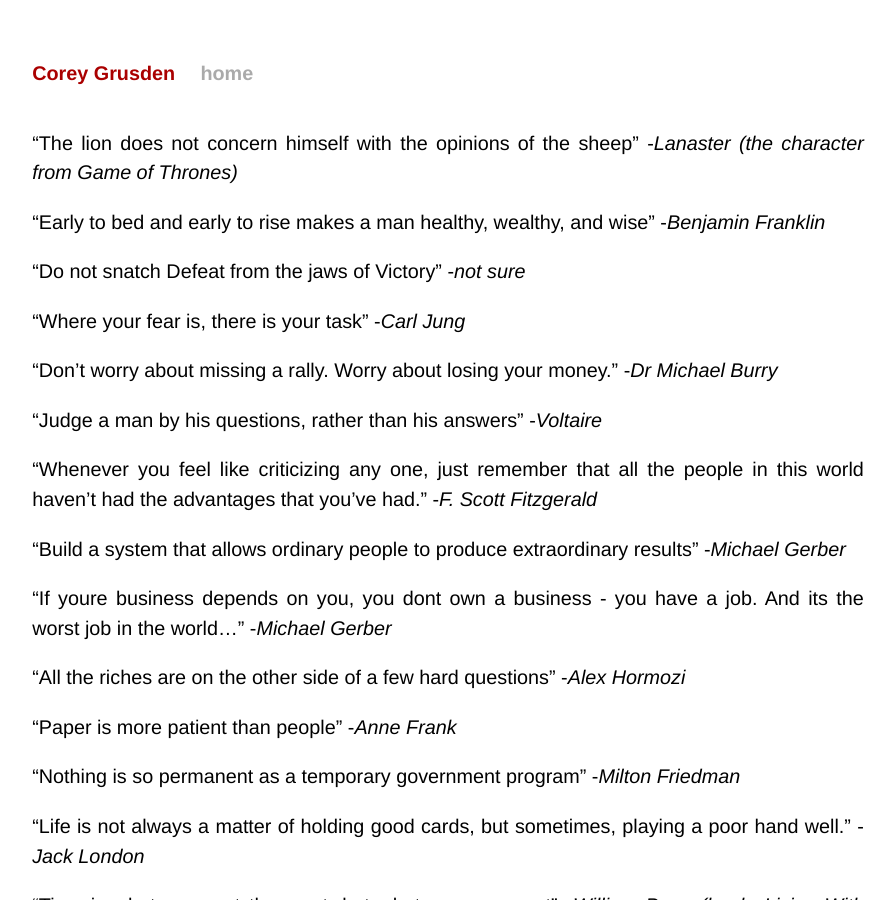
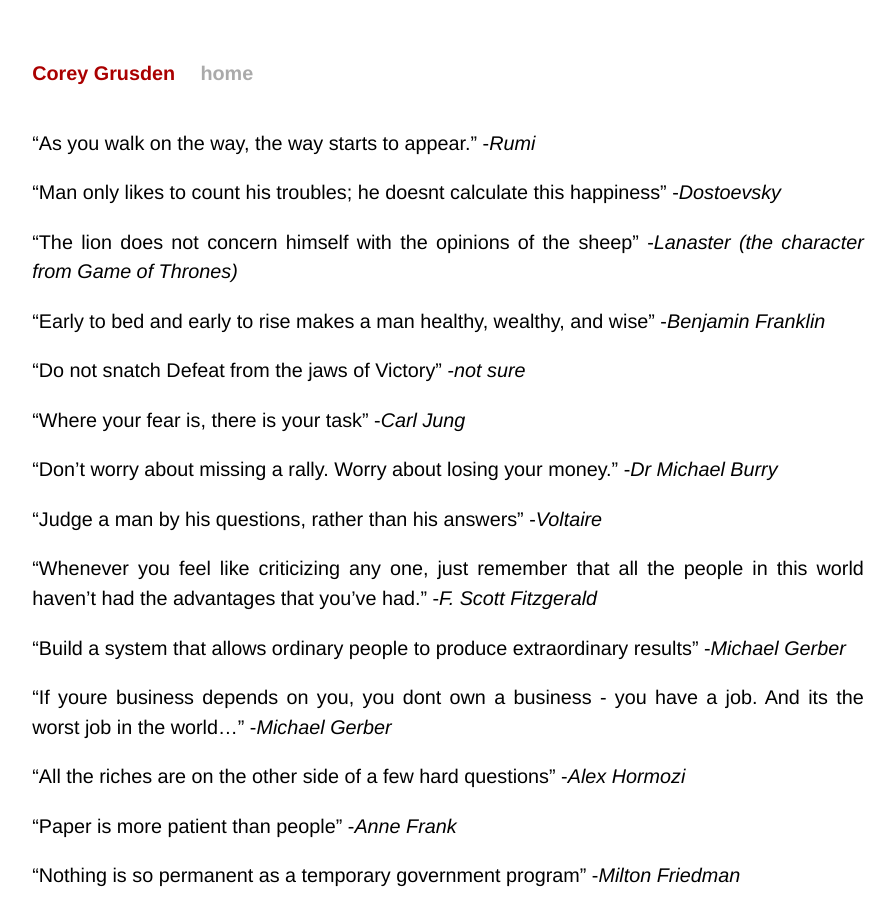
Before and after one commit to cgrusden/cgrusden.github.io, a Jekyll site: the page built from quotes.md, in a window 1280 px wide and 900 px high. Shown: the whole window, without its empty margins (192-1086 px from the left). Built offline with Jekyll 4.4.1, drawn with Linux system fonts in a browser that asks for light colours; our own code applies the rules of GitHub Pages for plain Markdown files.

Commit message:
Add more quotes from Rumi

```diff
--- a/_data/quotes.yml
+++ b/_data/quotes.yml
@@ -1,3 +1,9 @@
+- quote: 'As you walk on the way, the way starts to appear.'
+  author: 'Rumi'
+
+- quote: 'Man only likes to count his troubles; he doesnt calculate this happiness'
+  author: 'Dostoevsky'
+
 - quote: 'The lion does not concern himself with the opinions of the sheep'
   author: 'Lanaster (the character from Game of Thrones)'
 
```
